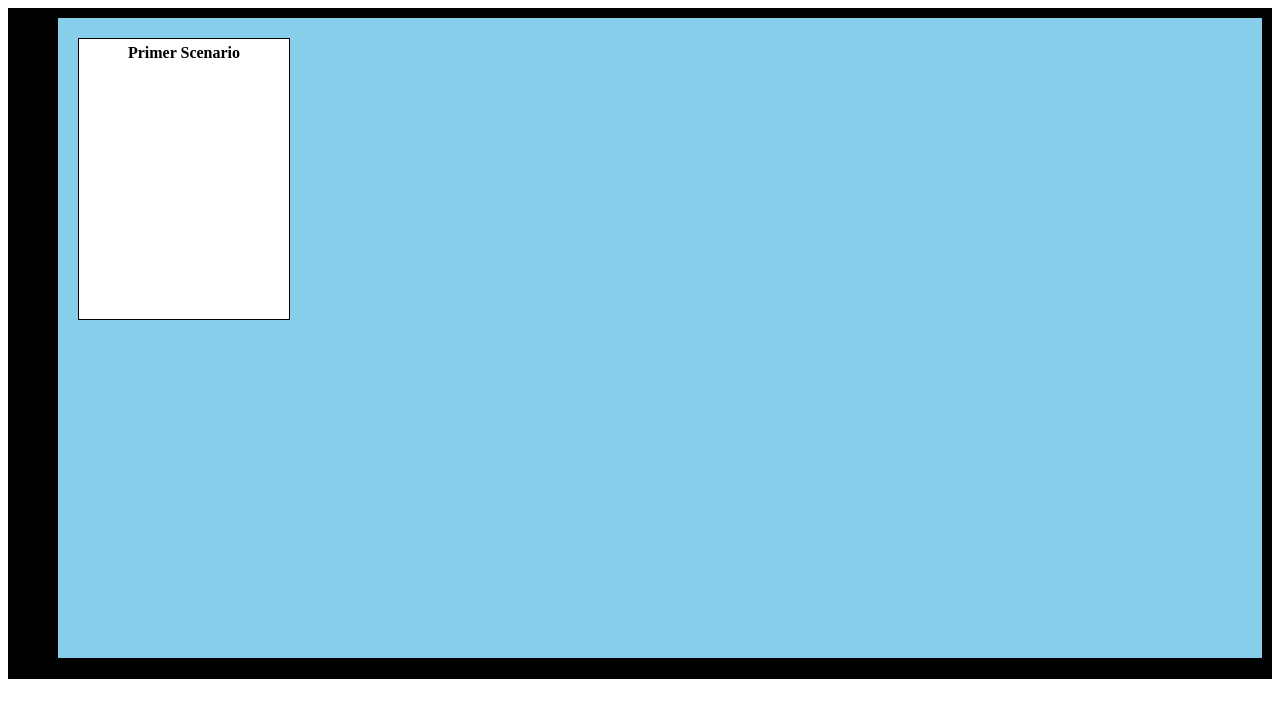
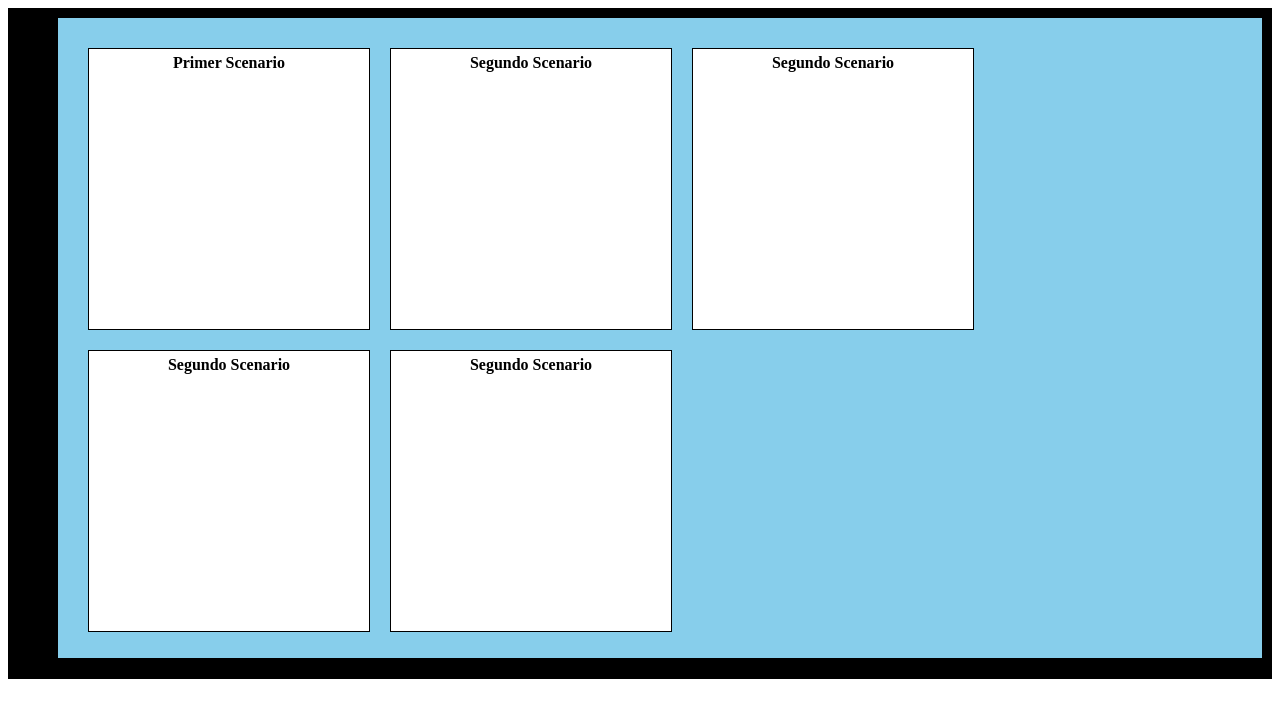
Before and after one commit to cristhian300/style-design, a plain HTML site: page index.html in a window 1280 px wide. Drawn offline with Linux system fonts and the light colour scheme.

Commit message:
generacion de scenarios

```diff
--- a/armado_scenarios.css
+++ b/armado_scenarios.css
@@ -22,13 +22,13 @@ padding: 20px;
 
 .scenario{
 
-  width: 210px;
+  width: 280px;
   height: 280px;
   border: 1px solid;
   cursor: pointer;
   background-color: white;
-
-
+  float: left;
+  margin: 10px;
 
 }
 
--- a/index.html
+++ b/index.html
@@ -11,11 +11,37 @@
 
 
 <div class="principal_scenario">
+
 <div class="scenario">
 <div class="titulo_scenario">
 Primer Scenario
 </div>
 </div>
+
+<div class="scenario">
+  <div class="titulo_scenario">
+  Segundo Scenario
+  </div>
+  </div>
+
+  <div class="scenario">
+    <div class="titulo_scenario">
+    Segundo Scenario
+    </div>
+    </div>
+
+    <div class="scenario">
+      <div class="titulo_scenario">
+      Segundo Scenario
+      </div>
+      </div>
+
+      <div class="scenario">
+        <div class="titulo_scenario">
+        Segundo Scenario
+        </div>
+        </div>
+
 </div>
 </div>
 </body>
```
